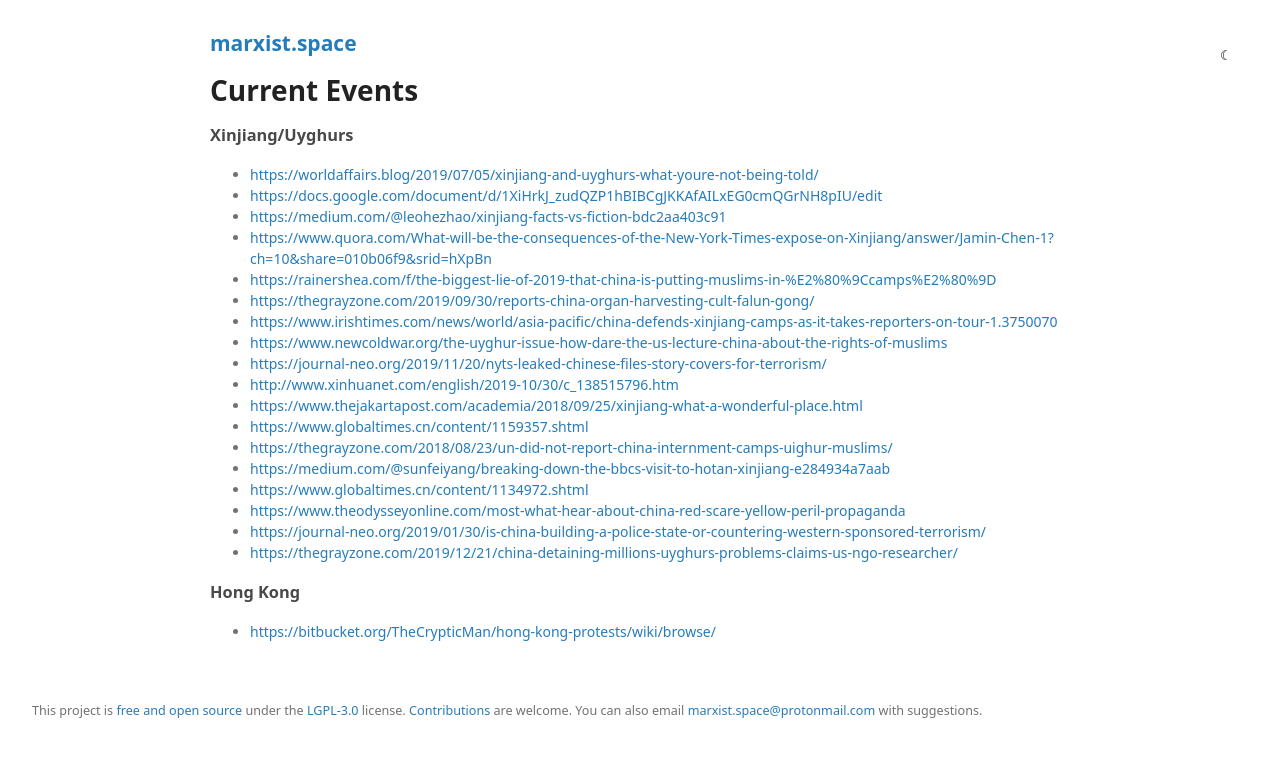
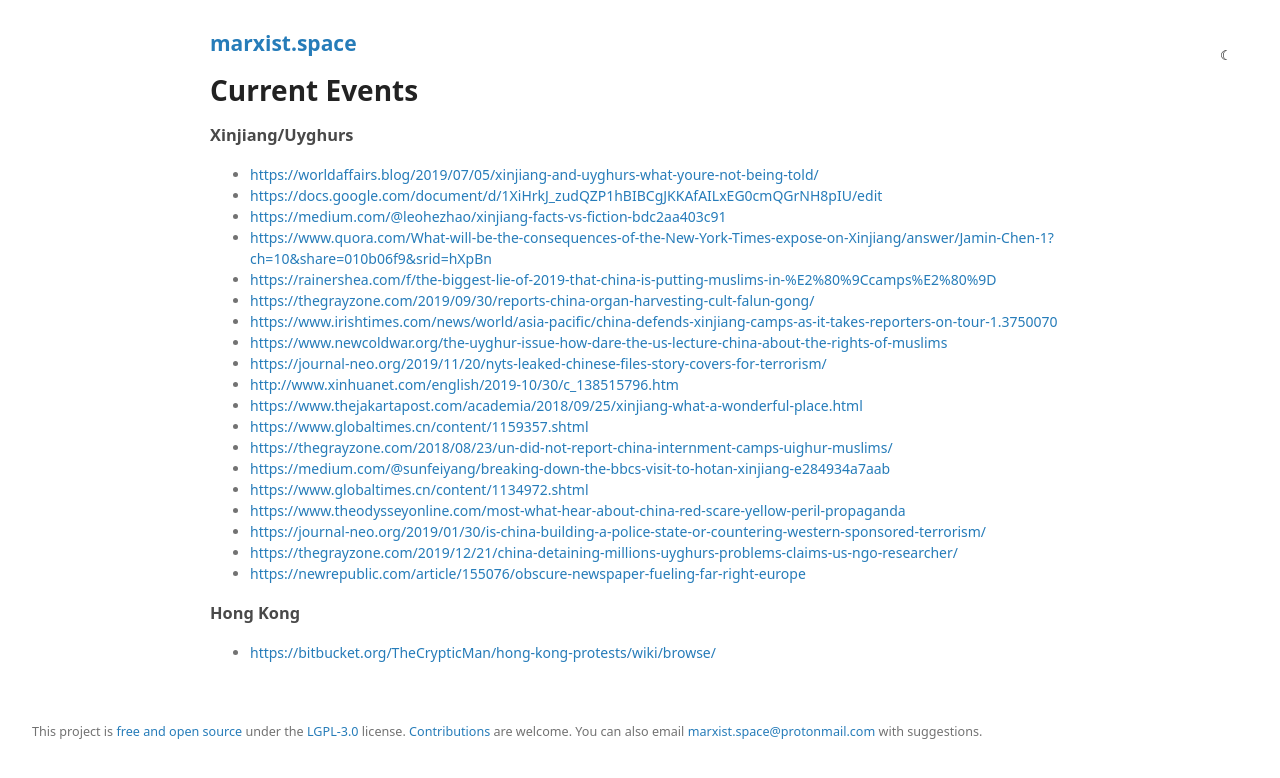
Before and after one commit to prolesoft/marxist.space, a Jekyll site: the page built from current-events.md, in a window 1280 px wide. Shown: the top 778 px of the page. Built offline with Jekyll 4.4.1, drawn with Linux system fonts in a browser that asks for light colours; our own code applies the rules of GitHub Pages for plain Markdown files.

```diff
--- a/current-events.md
+++ b/current-events.md
@@ -26,6 +26,7 @@
 * <https://www.theodysseyonline.com/most-what-hear-about-china-red-scare-yellow-peril-propaganda>
 * <https://journal-neo.org/2019/01/30/is-china-building-a-police-state-or-countering-western-sponsored-terrorism/>
 * <https://thegrayzone.com/2019/12/21/china-detaining-millions-uyghurs-problems-claims-us-ngo-researcher/>
+* <https://newrepublic.com/article/155076/obscure-newspaper-fueling-far-right-europe>
 
 ### Hong Kong
 * <https://bitbucket.org/TheCrypticMan/hong-kong-protests/wiki/browse/>
```
